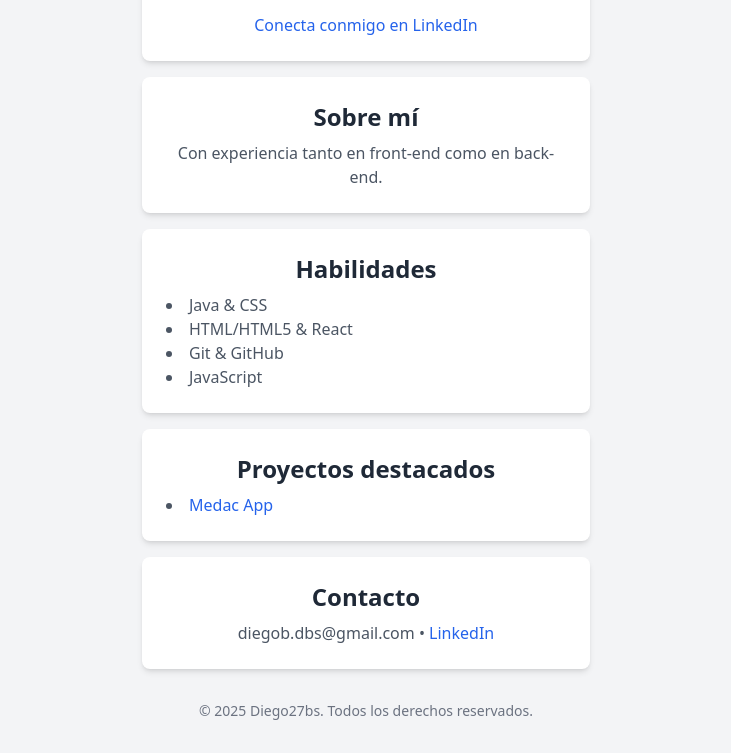
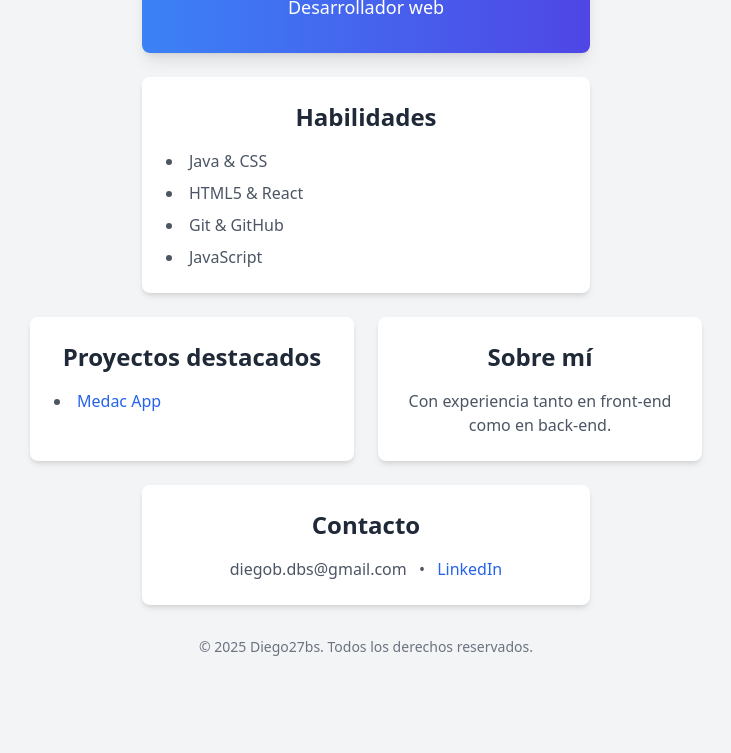
Before and after one commit to Diego27bs/Diego27bs.github.io, a plain HTML site: page index.html in a window 1280 px wide. Shown: the part 143-896 px from the top of the page, without its empty margins (274-1005 px from the left). After the commit the page ends 832 px from the top, so only its background shows below. Drawn offline with nearby package versions, Linux system fonts and the light colour scheme.

Commit message:
actualizo index

```diff
--- a/index.html
+++ b/index.html
@@ -1,59 +1,91 @@
 <!DOCTYPE html>
 <html lang="es">
 <head>
-  <meta charset="UTF-8"> <!-- Codificación de caracteres -->
-  <meta name="viewport" content="width=device-width, initial-scale=1.0"> <!-- Responsive en móviles -->
+  <meta charset="UTF-8"> <!-- Codificación de caracteres UTF-8 -->
+  <meta name="viewport" content="width=device-width, initial-scale=1.0"> <!-- Hace la página responsive -->
   <title>Mi Landing Page</title>
-  <!-- Tailwind CSS vía CDN -->
+
+  <!-- Carga Tailwind CSS via CDN -->
   <script src="https://cdn.tailwindcss.com"></script>
 </head>
 <body class="bg-gray-100 font-sans text-center p-8">
-  <!-- --- Header --- -->
-  <section class="bg-white p-6 rounded-lg shadow-md max-w-md mx-auto my-4">
-    <h1 class="text-3xl font-bold text-gray-800 mb-2">¡Hola! Soy Diego</h1> <!-- Título principal -->
-    <p class="text-gray-600 mb-4">Desarrollador web</p> <!-- Descripción -->
-    <p>
-      <a href="https://linkedin.com/in/Diego27bs" target="_blank" class="text-blue-600 hover:underline">
-        Conecta conmigo en LinkedIn
-      </a>
-    </p> <!-- Enlace a LinkedIn -->
-  </section>
+  <!-- bg-gray-100: fondo gris claro; font-sans: tipografía sin serifas; text-center: centra todo el texto; p-8: padding de 2rem -->
 
-  <!-- --- Sobre mí --- -->
-  <section class="bg-white p-6 rounded-lg shadow-md max-w-md mx-auto my-4">
-    <h2 class="text-2xl font-semibold text-gray-800 mb-2">Sobre mí</h2> <!-- Subtítulo -->
-    <p class="text-gray-600">Con experiencia tanto en front-end como en back-end.</p>
-  </section>
+  <!-- --- Header visual con degradado y sombra --- -->
+  <header class="bg-gradient-to-r from-blue-500 to-indigo-600 text-white p-8 rounded-lg shadow-lg max-w-md mx-auto my-6">
+    <!-- bg-gradient-to-r: degradado horizontal; from-blue-500: inicio azul; to-indigo-600: fin índigo; text-white: texto blanco; p-8: padding; rounded-lg: bordes redondeados; shadow-lg: sombra pronunciada; max-w-md: ancho máximo medio; mx-auto: centra horizontalmente; my-6: margen vertical -->
+    <h1 class="text-4xl font-bold mb-2">
+      ¡Hola! Soy Diego
+    </h1> <!-- text-4xl: tamaño de texto muy grande; font-bold: negrita; mb-2: margen inferior de 0.5rem -->
+    <p class="text-lg">
+      Desarrollador web
+    </p> <!-- text-lg: tamaño de texto grande -->
+  </header>
 
-  <!-- --- Habilidades --- -->
-  <section class="bg-white p-6 rounded-lg shadow-md max-w-md mx-auto my-4">
-    <h2 class="text-2xl font-semibold text-gray-800 mb-2">Habilidades</h2>
-    <ul class="list-disc list-inside text-gray-600 text-left">
-      <li>Java & CSS</li> <!-- Habilidad 1 -->
-      <li>HTML/HTML5 & React</li> <!-- Habilidad 2 -->
-      <li>Git & GitHub</li> <!-- Habilidad 3 -->
-      <li>JavaScript</li> <!-- Habilidad 4 -->
+  <!-- --- Habilidades en tarjeta blanca con espacio --- -->
+  <section class="bg-white p-6 rounded-lg shadow-md max-w-md mx-auto my-6">
+    <!-- bg-white: fondo blanco; p-6: padding de 1.5rem; rounded-lg: bordes redondeados; shadow-md: sombra media; max-w-md: ancho máximo medio; mx-auto: centra horizontal; my-6: margen vertical -->
+    <h2 class="text-2xl font-semibold text-gray-800 mb-4">
+      Habilidades
+    </h2> <!-- text-2xl: texto grande; font-semibold: seminegrita; text-gray-800: texto gris oscuro; mb-4: margen inferior de 1rem -->
+    <ul class="list-disc list-inside text-gray-600 space-y-2 text-left">
+      <!-- list-disc: viñetas circulares; list-inside: viñetas dentro del contenedor; text-gray-600: texto gris medio; space-y-2: espacio vertical entre ítems; text-left: alineación izquierda -->
+      <li>Java & CSS</li>
+      <li>HTML5 & React</li>
+      <li>Git & GitHub</li>
+      <li>JavaScript</li>
     </ul>
   </section>
 
-  <!-- --- Proyectos --- -->
-  <section class="bg-white p-6 rounded-lg shadow-md max-w-md mx-auto my-4">
-    <h2 class="text-2xl font-semibold text-gray-800 mb-2">Proyectos destacados</h2>
-    <ul class="list-disc list-inside text-gray-600 text-left">
-      <li><a href="https://..." target="_blank" class="text-blue-600 hover:underline">Medac App</a></li> <!-- Proyecto 1 -->
-    </ul>
-  </section>
+  <!-- --- Layout de Proyectos y Sobre mí (Grid) --- -->
+  <div class="max-w-2xl mx-auto grid grid-cols-1 md:grid-cols-2 gap-6 my-6">
+    <!-- max-w-2xl: ancho máximo grande; mx-auto: centra horizontalmente; grid: usa CSS Grid; grid-cols-1: 1 columna por defecto; md:grid-cols-2: 2 columnas en pantallas medianas o mayores; gap-6: espacio entre filas y columnas; my-6: margen vertical -->
+    <section class="bg-white p-6 rounded-lg shadow-md">
+      <!-- bg-white: fondo blanco; p-6: padding; rounded-lg: bordes redondeados; shadow-md: sombra media -->
+      <h2 class="text-2xl font-semibold text-gray-800 mb-4">
+        Proyectos destacados
+      </h2> <!-- text-2xl: texto grande; font-semibold: seminegrita; text-gray-800: gris oscuro; mb-4: margen inferior -->
+      <ul class="list-disc list-inside text-gray-600 space-y-2 text-left">
+        <!-- same clases de lista -->
+        <li>
+          <a href="https://github.com/Diego27bs/medac-app" target="_blank" class="text-blue-600 hover:underline">
+            Medac App
+          </a> <!-- text-blue-600: enlace azul; hover:underline: subraya al pasar ratón -->
+        </li>
+      </ul>
+    </section>
+    <section class="bg-white p-6 rounded-lg shadow-md">
+      <!-- misma explicación de clases -->
+      <h2 class="text-2xl font-semibold text-gray-800 mb-4">
+        Sobre mí
+      </h2>
+      <p class="text-gray-600">
+        Con experiencia tanto en front-end como en back-end.
+      </p> <!-- text-gray-600: texto gris medio -->
+    </section>
+  </div>
 
   <!-- --- Contacto --- -->
-  <section class="bg-white p-6 rounded-lg shadow-md max-w-md mx-auto my-4">
-    <h2 class="text-2xl font-semibold text-gray-800 mb-2">Contacto</h2>
+  <section class="bg-white p-6 rounded-lg shadow-md max-w-md mx-auto my-6">
+    <!-- Explicación repetida de clases -->
+    <h2 class="text-2xl font-semibold text-gray-800 mb-4">
+      Contacto
+    </h2>
     <p class="text-gray-600">
-      <a href="mailto:diegob.dbs@gmail.com" class="hover:underline">diegob.dbs@gmail.com</a> •
-      <a href="https://linkedin.com/in/Diego27bs" target="_blank" class="text-blue-600 hover:underline">LinkedIn</a>
+      <a href="mailto:diegob.dbs@gmail.com" class="hover:underline">
+        diegob.dbs@gmail.com
+      </a> <!-- hover:underline: subraya al pasar ratón -->
+      <span class="mx-2">•</span> <!-- mx-2: margen horizontal -->
+      <a href="https://www.linkedin.com/in/dbs27272727/" target="_blank" class="text-blue-600 hover:underline">
+        LinkedIn
+      </a> <!-- text-blue-600: color azul; hover:underline: subrayado al hover -->
     </p>
   </section>
 
   <!-- --- Footer --- -->
-  <footer class="text-gray-500 text-sm mt-8">&copy; 2025 Diego27bs. Todos los derechos reservados.</footer>
+  <footer class="text-gray-500 text-sm mt-8">
+    <!-- text-gray-500: gris claro; text-sm: texto pequeño; mt-8: margen superior de 2rem -->
+    &copy; 2025 Diego27bs. Todos los derechos reservados.
+  </footer>
 </body>
 </html>
```
